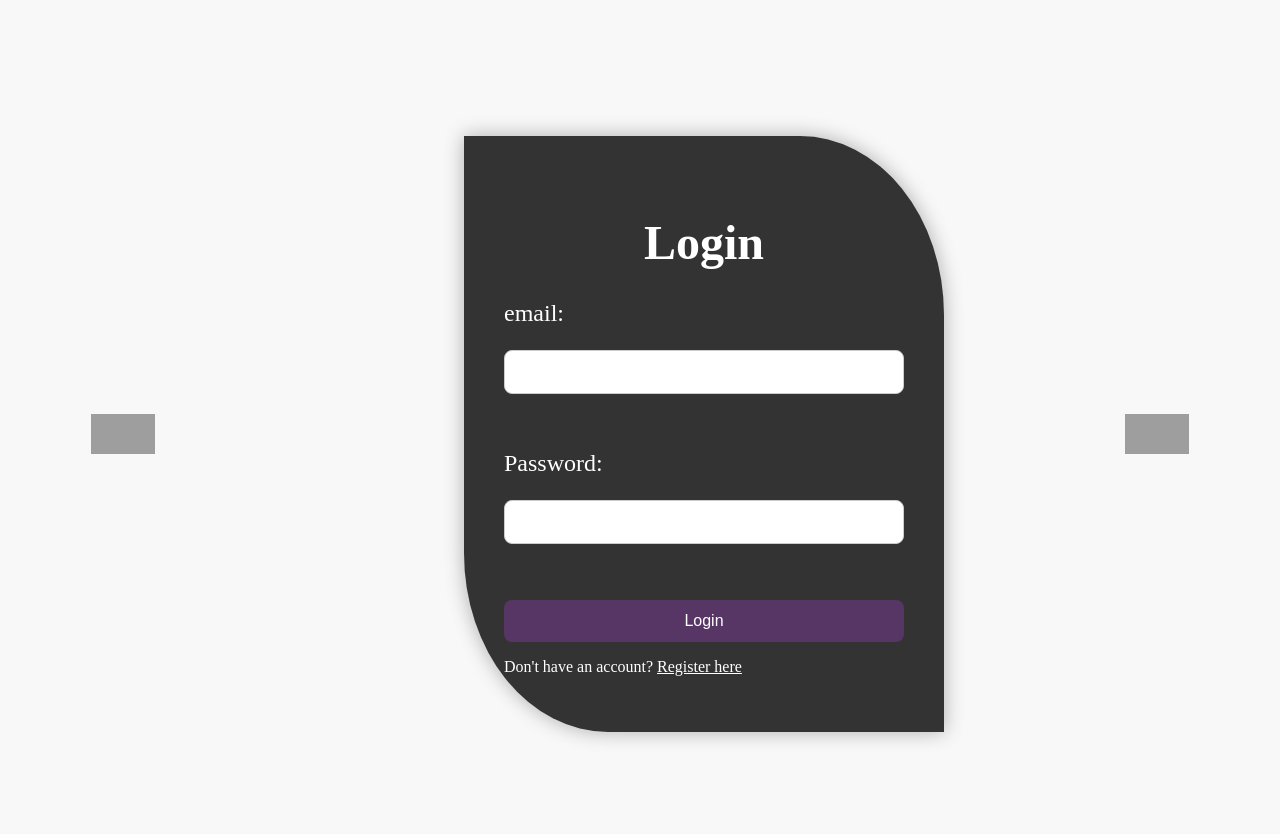
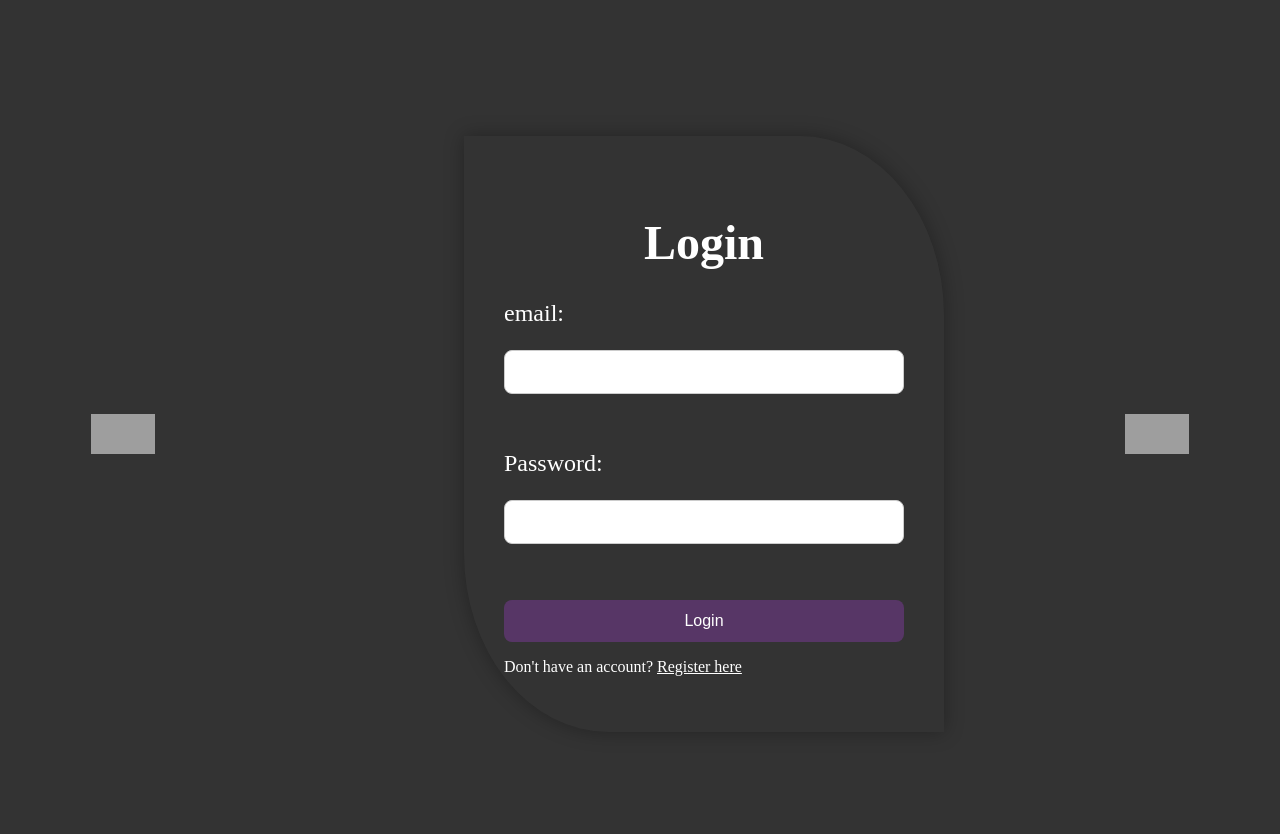
Before and after one commit to Prudhvikumar213/vk_restaurants, a Flask app: page /login in a window 1280 px wide. Shown: the part 86-920 px from the top of the page. Run offline with Flask 3, Linux system fonts and the light colour scheme; grey boxes are pictures that could not be loaded.

Commit message:
Update login.html

```diff
--- a/templates/login.html
+++ b/templates/login.html
@@ -5,7 +5,7 @@
     <meta name="viewport" content="width=device-width, initial-scale=1.0">
     <style>
         body {
-        background-color: #f8f8f8;
+        background-color: #333;
         margin: 0;
         padding: 0;
         width: 100%;
```
